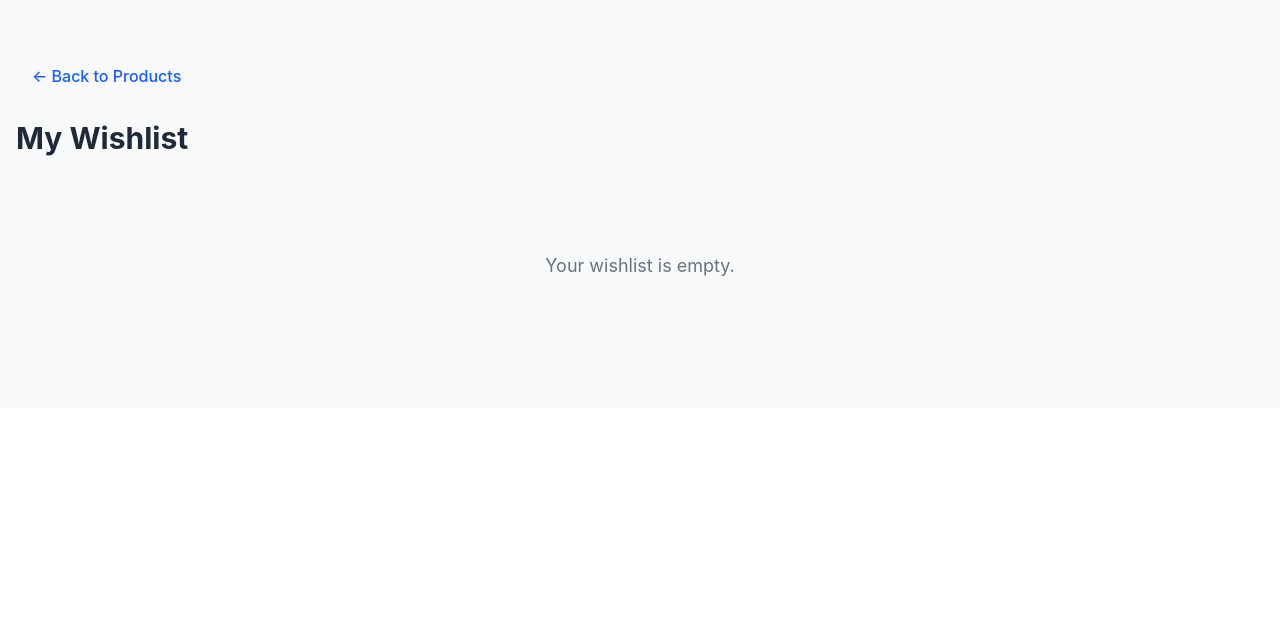
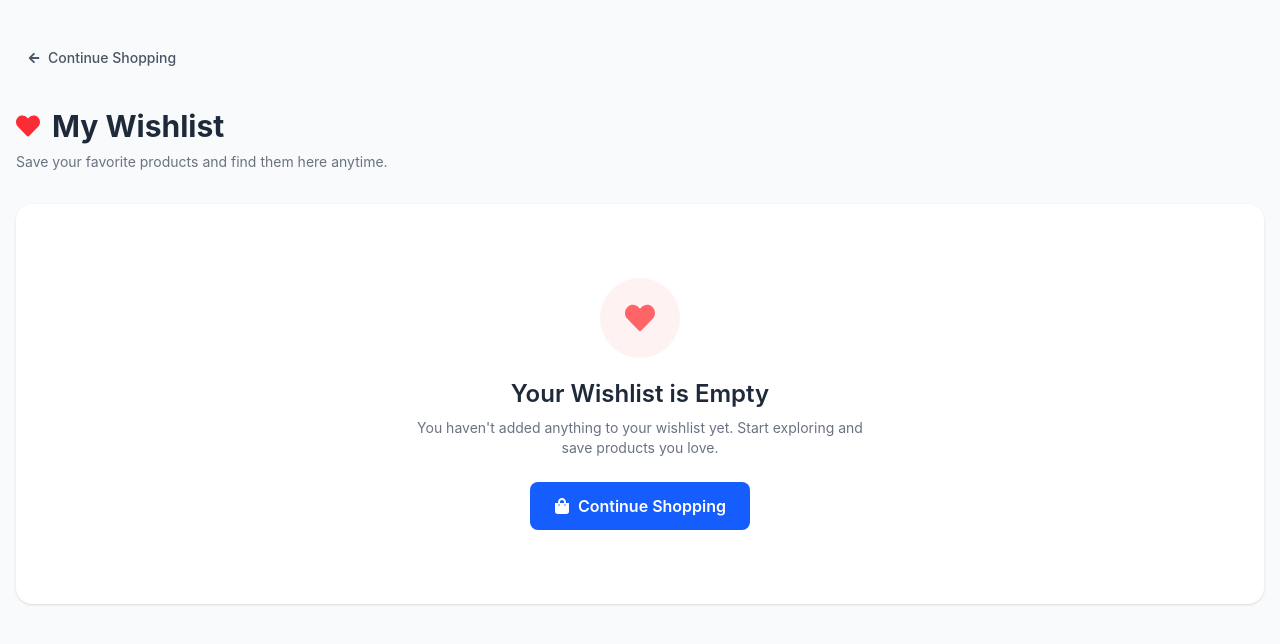
Before and after one commit to Mohammed-Aasif-Jahapana/workcart-react, a React (Vite) app: page /wishedList in a window 1280 px wide. Shown: the top 644 px of the page. Built offline with nearby package versions, Linux system fonts and the light colour scheme.

Commit message:
Add wishlist with Context API

```diff
--- a/src/components/home/WishedListPage.jsx
+++ b/src/components/home/WishedListPage.jsx
@@ -1,44 +1,88 @@
-import React from 'react'
 import { useContext } from "react";
+import { Link } from "react-router-dom";
+import { FaHeart, FaArrowLeft, FaShoppingBag } from "react-icons/fa";
+
 import WishlistContext from "../../context/WishlistContext";
-import ProductCard from '../common/ProductCard';
-import { Link } from "react-router-dom";
+import ProductCard from "../common/ProductCard";
 
-const WishedListPage = ({showBackButton = true}) => {
-
+const WishedListPage = ({ showBackButton = true }) => {
   const { wishlist } = useContext(WishlistContext);
 
   return (
-    <section className="bg-gray-50 py-16">
-      {
-        showBackButton && (
-              <div className="mx-auto max-w-7xl px-4 sm:px-6 lg:px-8">
-
-        {/* Back Button */}
-        <button className="mb-8 font-medium text-blue-600 transition hover:underline">
-
-          <Link to={"/"} >
-            ← Back to Products
-          </Link>
-        </button>
-      </div>
-        )
-      }
+    <section className="min-h-screen bg-gray-50 py-10">
 
       <div className="mx-auto max-w-7xl px-4">
 
-        <h1 className="mb-8 text-3xl font-bold text-gray-800">
-          My Wishlist
-        </h1>
+        {/* Back Button */}
+        {showBackButton && (
+          <Link
+            to="/"
+            className="mb-8 inline-flex items-center gap-2 rounded-lg px-3 py-2 text-sm font-medium text-gray-600 transition hover:bg-white hover:text-blue-600"
+          >
+            <FaArrowLeft className="text-xs" />
+            Continue Shopping
+          </Link>
+        )}
 
-        {wishlist.length === 0 ? (
-          <div className="py-16 text-center">
-            <p className="text-lg text-gray-500">
-              Your wishlist is empty.
+        {/* Page Header */}
+        <div className="mb-8 flex flex-col justify-between gap-4 sm:flex-row sm:items-end">
+
+          <div>
+            <div className="flex items-center gap-3">
+              <FaHeart className="text-2xl text-red-500" />
+
+              <h1 className="text-3xl font-bold text-gray-800">
+                My Wishlist
+              </h1>
+            </div>
+
+            <p className="mt-2 text-sm text-gray-500">
+              Save your favorite products and find them here anytime.
             </p>
           </div>
+
+          {wishlist.length > 0 && (
+            <div className="rounded-full bg-white px-4 py-2 text-sm font-medium text-gray-600 shadow-sm">
+              {wishlist.length}{" "}
+              {wishlist.length === 1 ? "Item" : "Items"}
+            </div>
+          )}
+
+        </div>
+
+        {/* Wishlist Content */}
+        {wishlist.length === 0 ? (
+
+          /* Empty Wishlist */
+          <div className="flex min-h-[400px] flex-col items-center justify-center rounded-2xl bg-white px-6 text-center shadow-sm">
+
+            <div className="mb-5 flex h-20 w-20 items-center justify-center rounded-full bg-red-50">
+              <FaHeart className="text-3xl text-red-400" />
+            </div>
+
+            <h2 className="text-2xl font-semibold text-gray-800">
+              Your Wishlist is Empty
+            </h2>
+
+            <p className="mt-2 max-w-md text-sm text-gray-500">
+              You haven't added anything to your wishlist yet.
+              Start exploring and save products you love.
+            </p>
+
+            <Link
+              to="/"
+              className="mt-6 inline-flex items-center gap-2 rounded-lg bg-blue-600 px-6 py-3 font-semibold text-white transition hover:bg-blue-700"
+            >
+              <FaShoppingBag />
+              Continue Shopping
+            </Link>
+
+          </div>
+
         ) : (
-          <div className="grid gap-6 sm:grid-cols-2 lg:grid-cols-4">
+
+          /* Wishlist Products */
+          <div className="grid gap-6 sm:grid-cols-2 lg:grid-cols-3 xl:grid-cols-4">
 
             {wishlist.map((product) => (
               <ProductCard
@@ -46,12 +90,15 @@ const WishedListPage = ({showBackButton = true}) => {
                 productData={product}
               />
             ))}
+
           </div>
+
         )}
 
       </div>
+
     </section>
   );
-}
+};
 
-export default WishedListPage
+export default WishedListPage;
```
